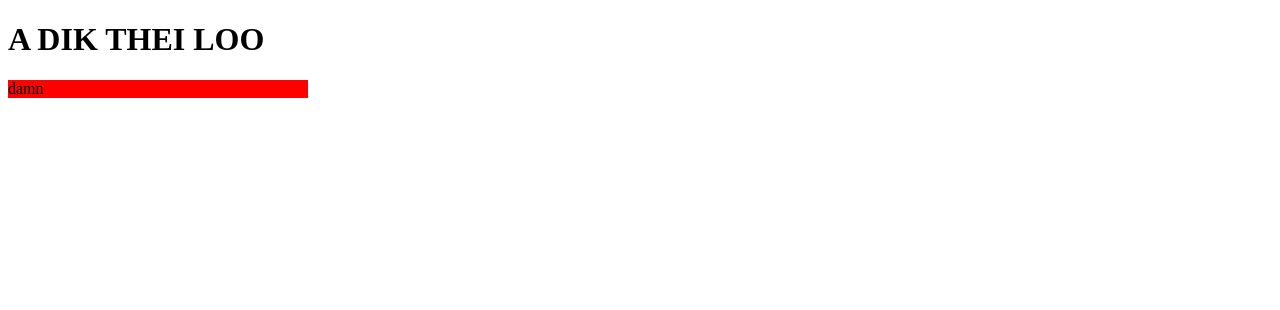
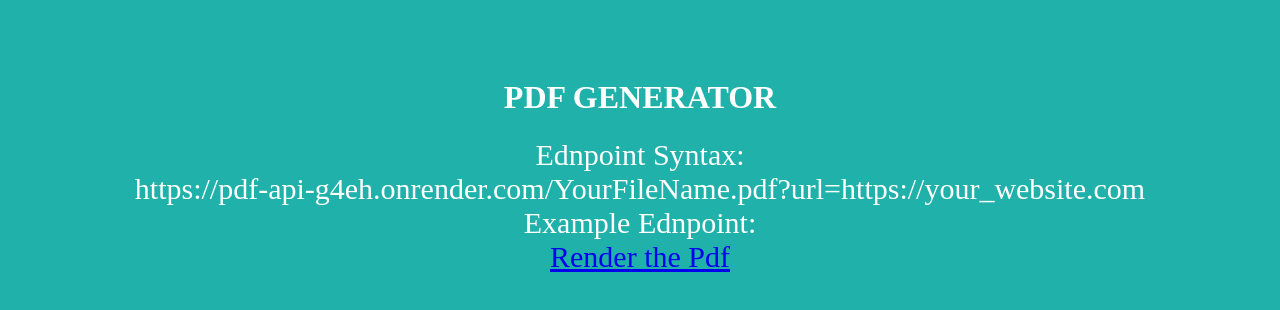
Before and after one commit to blalmal10a/pdf-api, a website: page index.html in a window 1280 px wide. Drawn offline with Linux system fonts and the light colour scheme.

Commit message:
update everything

```diff
--- a/index.html
+++ b/index.html
@@ -10,8 +10,28 @@
       content="width=device-width, initial-scale=1.0" />
     <title>Document</title>
   </head>
-  <body>
-    <h1>A DIK THEI LOO</h1>
-    <div style="width: 300px; background: red">damn</div>
+  <body style="background-color: lightseagreen; color: white; padding: 50px">
+    <div
+      style="
+        display: flex;
+        flex-direction: column;
+        align-items: center;
+        justify-content: center;
+        height: 100%;
+      ">
+      <h1>PDF GENERATOR</h1>
+      <div style="text-align: center; font-size: 30px">
+        Ednpoint Syntax: <br />
+        https://pdf-api-g4eh.onrender.com/YourFileName.pdf?url=https://your_website.com
+      </div>
+      <div style="text-align: center; font-size: 30px">
+        Example Ednpoint: <br />
+        <a
+          href="https://pdf-api-g4eh.onrender.com/YourFileName.pdf?url=https://pdf-api-g4eh.onrender.com"
+          target="_blank"
+          >Render the Pdf</a
+        >
+      </div>
+    </div>
   </body>
 </html>
--- a/package.json
+++ b/package.json
@@ -12,6 +12,7 @@
   "license": "ISC",
   "dependencies": {
     "express": "^4.18.2",
+    "path": "^0.12.7",
     "puppeteer": "^19.7.5"
   }
 }
```
Also changed, not shown: index.js (+18 -13 lines), 2 other files.
